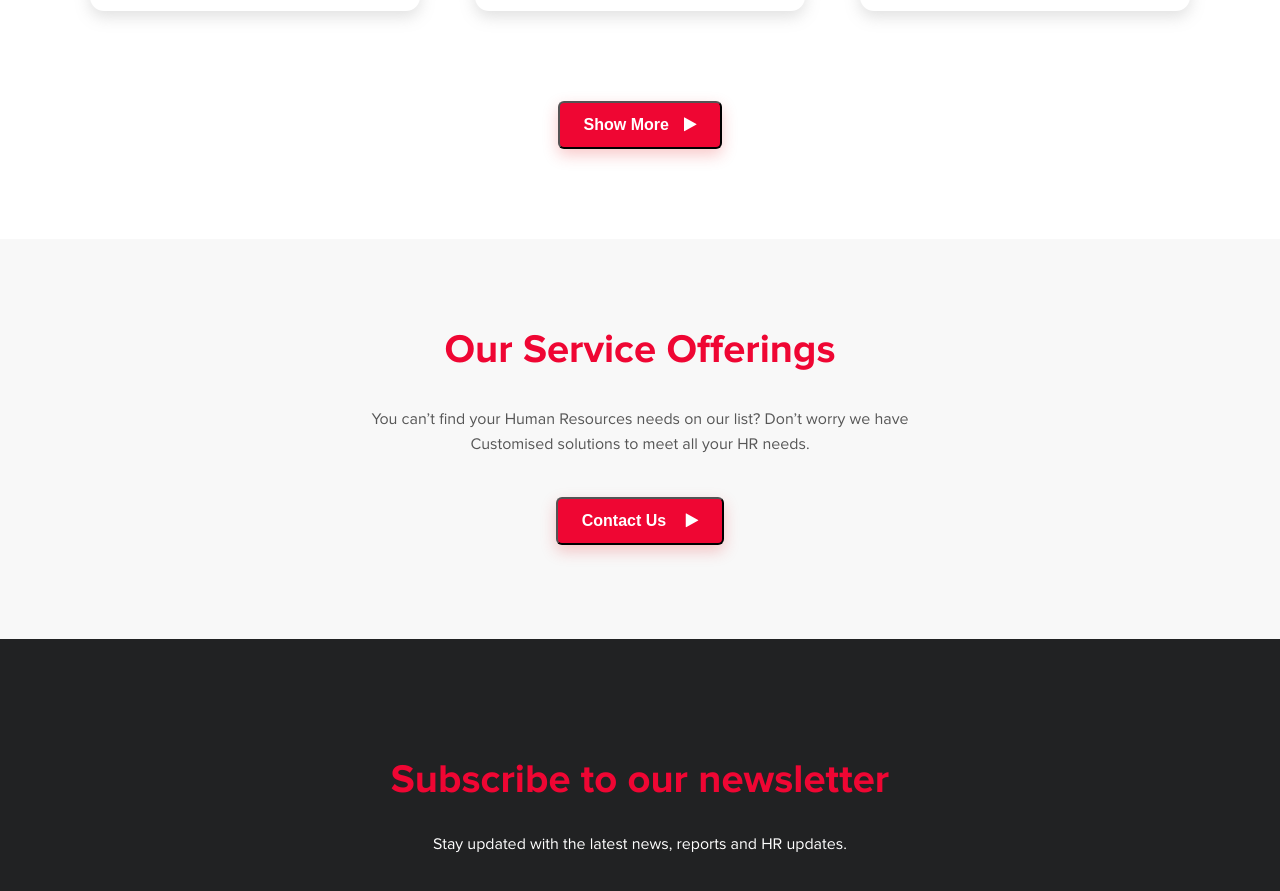
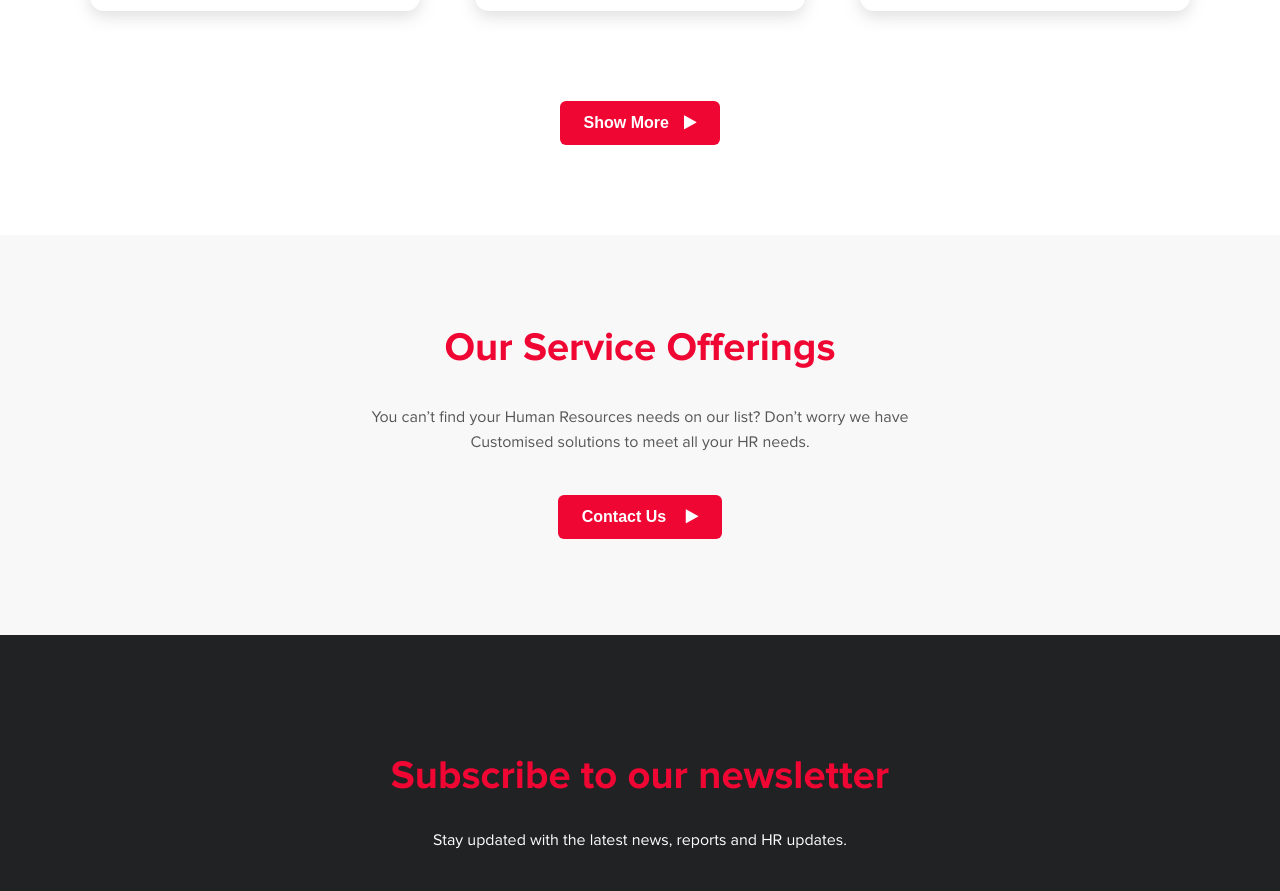
Before and after one commit to TechinnoverHub/hr-work, a React (Create React App) app: page /packages in a window 1280 px wide. Shown: the part 2504-3395 px from the top of the page. Built offline with nearby package versions, Linux system fonts and the light colour scheme; what google-maps-react would draw is missing.

Commit message:
package page responsive

```diff
--- a/src/Components/PackagesLink/index.scss
+++ b/src/Components/PackagesLink/index.scss
@@ -1,12 +1,22 @@
 .packages-link {
   max-width: 1100px;
   margin: 0px 120px;
+
+  @media screen and (max-width: 600px) {
+    max-width: 500px;
+    margin: 0 auto;
+    width: 80%;
+  }
 }
 
 .packages-list {
   display: flex;
   justify-content: center;
   margin: 0 auto;
+
+  @media screen and (max-width: 600px) {
+    flex-direction: column;
+  }
 }
 
 .list-item {
@@ -16,6 +26,10 @@
   color: #565656;
   font-size: 16px;
   font-weight: bold;
+
+  @media screen and (max-width: 600px) {
+    margin-bottom: 20px;
+  }
 }
 
 .list-item-active {
--- a/src/Pages/Packages/index.scss
+++ b/src/Pages/Packages/index.scss
@@ -21,13 +21,13 @@
 .show-more-btn {
   padding: 0.8125rem 1.5rem;
   background-color: #ef0633;
-  box-shadow: 0px 6px 15px rgba(233, 40, 45, 0.25);
   border-radius: 6px;
   color: white;
   margin-top: 90px;
   cursor: pointer;
   font-size: 16px;
   font-weight: 600;
+  border: none;
 }
 
 // SERVICES SECTION
@@ -66,18 +66,24 @@
     text-align: center;
     color: #565656;
   }
+
+  @media screen and (max-width: 600px) {
+    max-width: 500px;
+    margin: 0 auto;
+    width: 80%;
+  }
 }
 
 .service-btn button {
   padding: 0.8125rem 1.5rem;
   background-color: #ef0633;
-  box-shadow: 0px 6px 15px rgba(233, 40, 45, 0.25);
   border-radius: 6px;
   color: white;
   margin-top: 40px;
   cursor: pointer;
   font-size: 16px;
   font-weight: 700;
+  border: none;
 }
 
 button i {
```
